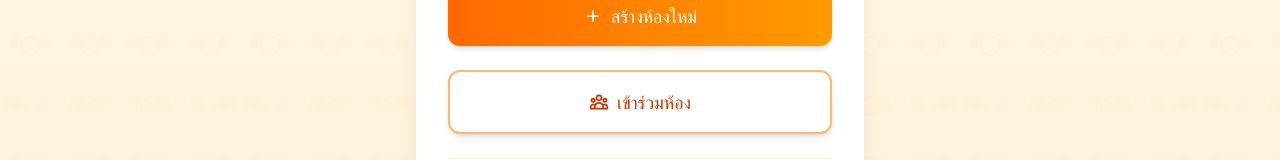
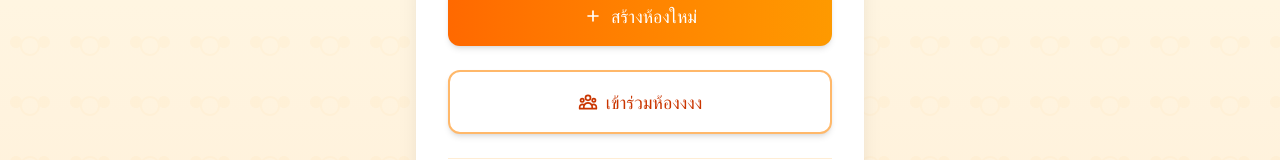
Before and after one commit to kimminoto/GINARAIDEE, a Next.js app: page / in a window 1280 px wide. Shown: the part 404-564 px from the top of the page. Built offline with nearby package versions, Linux system fonts and the light colour scheme.

Commit message:
TestCommit

```diff
--- a/src/app/page.tsx
+++ b/src/app/page.tsx
@@ -39,7 +39,7 @@ export default function Home() {
                   <svg className="w-5 h-5 mr-2" fill="none" stroke="currentColor" viewBox="0 0 24 24" xmlns="http://www.w3.org/2000/svg">
                     <path strokeLinecap="round" strokeLinejoin="round" strokeWidth={2} d="M17 20h5v-2a3 3 0 00-5.356-1.857M17 20H7m10 0v-2c0-.656-.126-1.283-.356-1.857M7 20H2v-2a3 3 0 015.356-1.857M7 20v-2c0-.656.126-1.283.356-1.857m0 0a5.002 5.002 0 019.288 0M15 7a3 3 0 11-6 0 3 3 0 016 0zm6 3a2 2 0 11-4 0 2 2 0 014 0zM7 10a2 2 0 11-4 0 2 2 0 014 0z" />
                   </svg>
-                  เข้าร่วมห้อง
+                  เข้าร่วมห้องงงง
                 </Button>
               </Link>
             </div>
```
